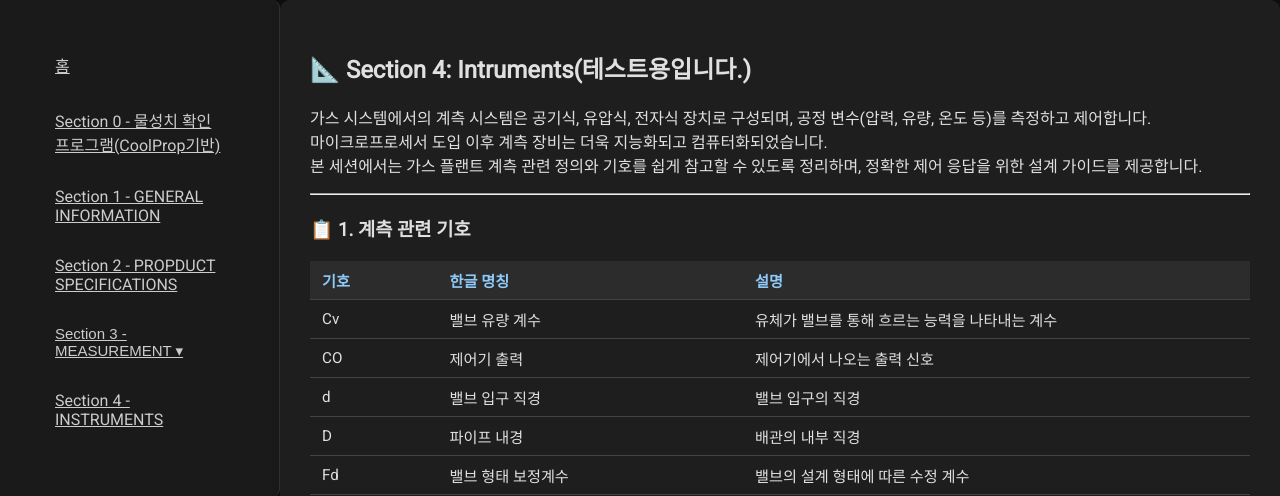
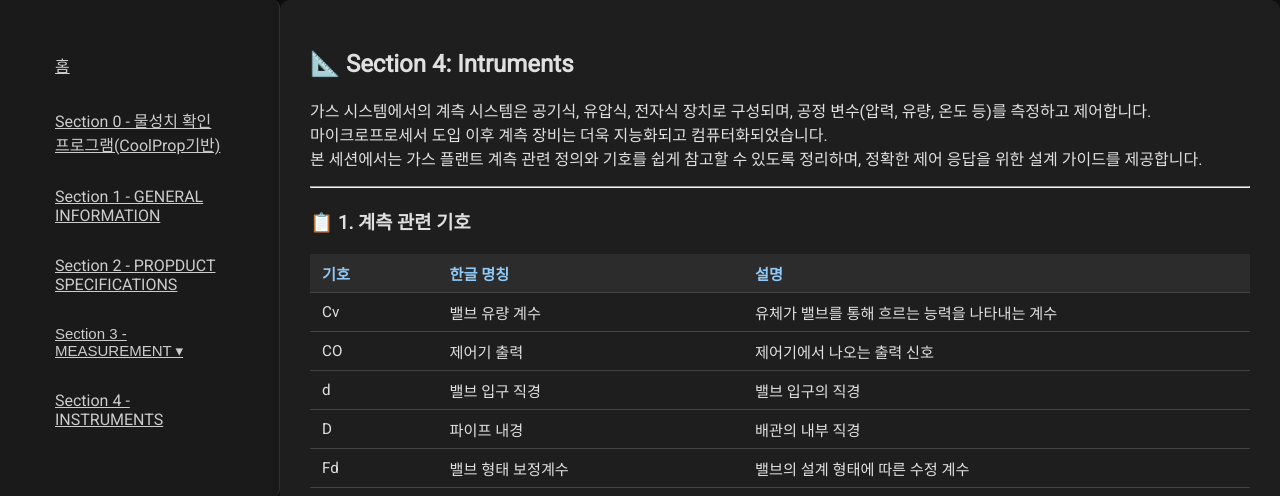
Before and after one commit to monacoding/GPSA, a Flask app: page /section/4 in a window 1280 px wide. Shown: the part 125-621 px from the top of the page. Run offline with Flask 3, Linux system fonts and the light colour scheme.

Commit message:
테스트 완료

```diff
--- a/templates/section4.html
+++ b/templates/section4.html
@@ -6,7 +6,7 @@
     <script id="MathJax-script" async src="https://cdn.jsdelivr.net/npm/mathjax@3/es5/tex-mml-chtml.js"></script>
 </head>
 
-<h2>📐 Section 4: Intruments(테스트용입니다.)</h2>
+<h2>📐 Section 4: Intruments</h2>
 <p>
     가스 시스템에서의 계측 시스템은 공기식, 유압식, 전자식 장치로 구성되며, 공정 변수(압력, 유량, 온도 등)를 측정하고 제어합니다.<br>
     마이크로프로세서 도입 이후 계측 장비는 더욱 지능화되고 컴퓨터화되었습니다.<br>
```
